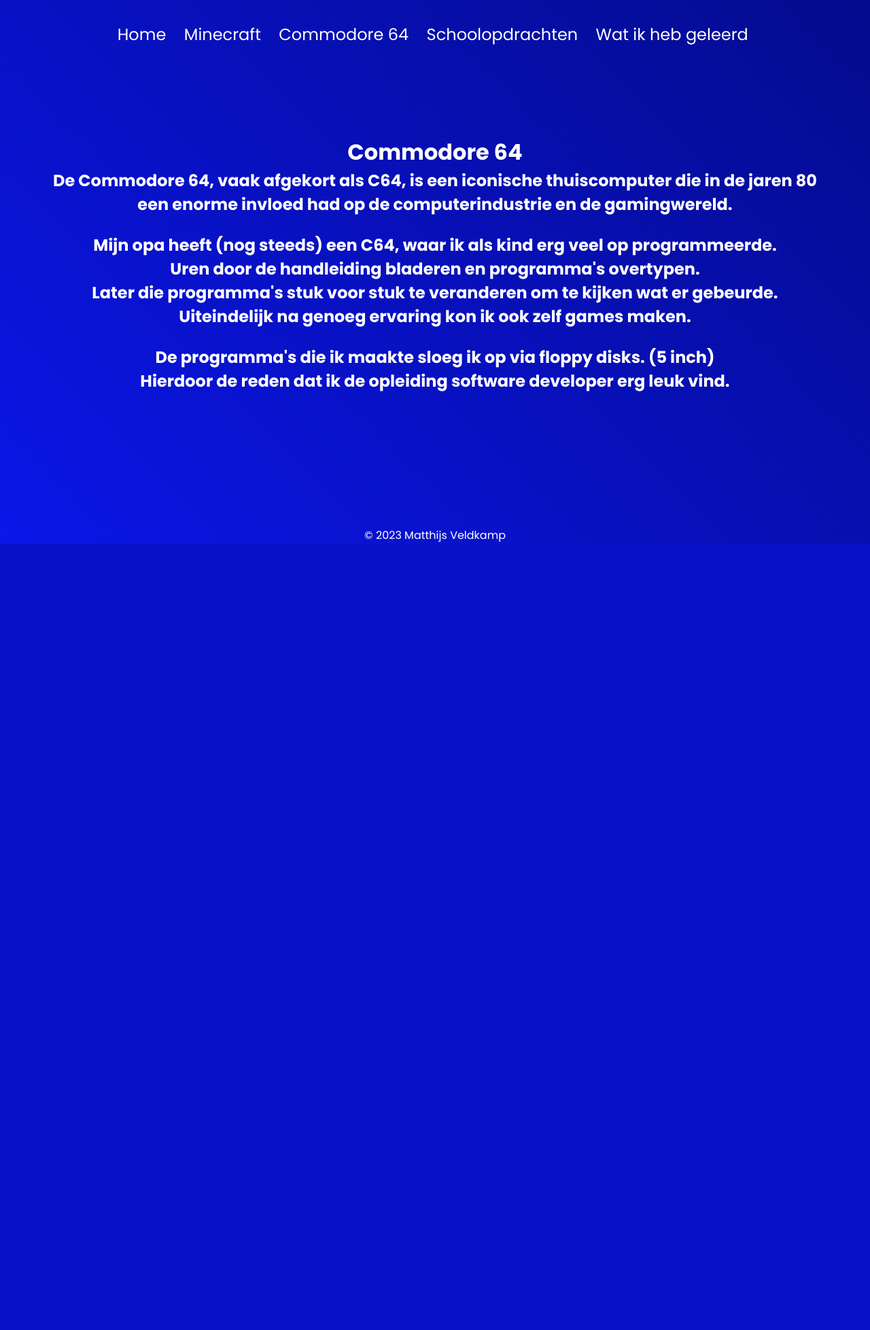
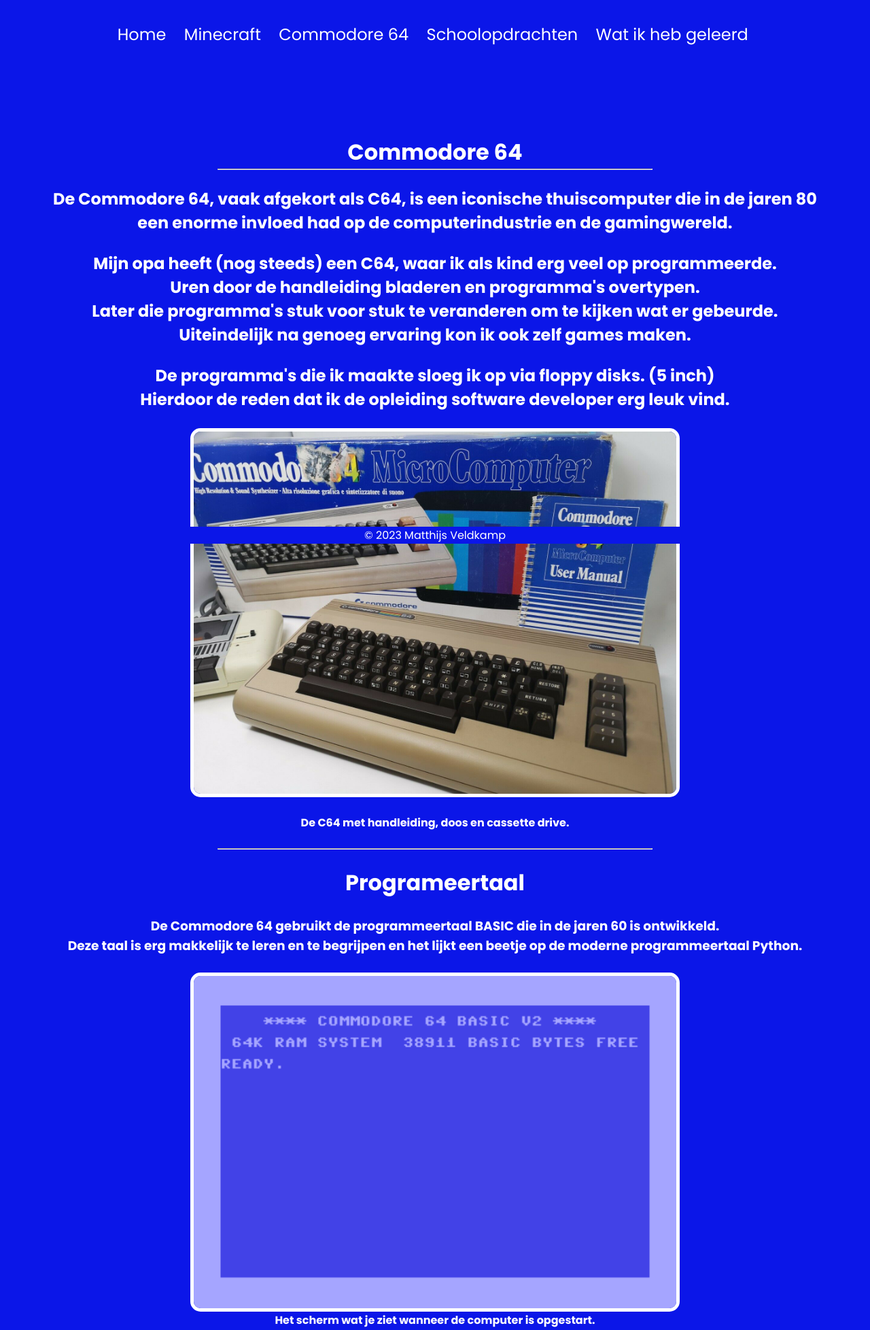
Before and after one commit to MatthijsVeldkamp/php, a PHP site: page /index.php?page=3 in a window 1280 px wide. Shown: the top 1957 px of the page at 68% size. Before the commit the page ends 800 px from the top, so only its background shows below. Run offline with PHP 8.4, Linux system fonts and the light colour scheme.

Commit message:
Commodore 64

```diff
--- a/Includes/Eindopdracht/content/1.php
+++ b/Includes/Eindopdracht/content/1.php
@@ -1,3 +1,3 @@
 <img id="myimg" src="content/download.png" width=500px height=auto alt="img">
 <h1>Welkom op mijn dynamische pagina!</h1>
-<h2>Deze pagina is gemaakt met php, html en css</h2>
+<h2>Deze pagina is gemaakt met php, html, css en JavaScript.</h2>
--- a/Includes/Eindopdracht/content/3.php
+++ b/Includes/Eindopdracht/content/3.php
@@ -1,4 +1,6 @@
 <h1>Commodore 64</h1>
+<hr width="50%">
+<br>
 <h2>De Commodore 64, vaak afgekort als C64, is een iconische thuiscomputer die in de jaren 80</h2>
 <h2>een enorme invloed had op de computerindustrie en de gamingwereld. </h2>
 <br>
@@ -9,3 +11,42 @@
 <br>
 <h2>De programma's die ik maakte sloeg ik op via floppy disks. (5 inch)</h2>
 <h2>Hierdoor de reden dat ik de opleiding software developer erg leuk vind.</h2>
+<br>
+<img width="720" src="C64.png" alt="C64 png">
+<br>
+<h4>De C64 met handleiding, doos en cassette drive.</h4>
+<br>
+<hr width="50%">
+<br>
+<h1>Programeertaal</h1>
+<br>
+<h3>De Commodore 64 gebruikt de programmeertaal BASIC die in de jaren 60 is ontwikkeld.</h3>
+<h3>Deze taal is erg makkelijk te leren en te begrijpen en het lijkt een beetje op de moderne programmeertaal Python.</h3>
+<br>
+<img width="720" src="C64.gif" alt="C64 gif">
+<h4>Het scherm wat je ziet wanneer de computer is opgestart.</h4>
+<br>
+<hr width="50%">
+<br>
+<h1>Voorbeelden van BASIC</h1>
+<br>
+<h3>10 PRINT "Hello World"</h3>
+<h3>20 GOTO 10</h3>
+<h3>Een super simpele loop waar de hele tijd "Hello world" word gezegd.</h3>
+<br>
+<hr width="12%">
+<br>
+<h3>10 INPUT "Wat is je naam?"; A$</h3>
+<h3>20 PRINT "Hallo "; A$</h3>
+<h3>De naam wat de gebruiker invult word opgeslagen als A</h3>
+<h3>Hierna word het geprint met de tekst "Hallo " ervoor.</h3>
+<br>
+<hr width="50%">
+<br>
+<h1>Hoe ik de taal heb geleerd.</h1>
+<br>
+<h3>De handleiding was een enorm hulpmiddel.</h3>
+<img width="720" src="guessing_game.jpg" alt="guessing_game">
+<h3>Dit soort programma's typte ik over op de C64.</h3>
+<h3>Uiteindelijk begreep ik variables en hoe ik moest rekenen met de C64. Enz, enz</h3>
+<h3>Door online handleidingen die vaak in het Engels stonden werd mijn Engels ook beter en beter.</h3>
--- a/Includes/Eindopdracht/index.php
+++ b/Includes/Eindopdracht/index.php
@@ -43,5 +43,6 @@
         // copyright
         include("content/footer.php");
     ?>
+    <script defer src="script.js"></script>
 </body>
 </html>
--- /dev/null
+++ b/Includes/Eindopdracht/script.js
@@ -0,0 +1,10 @@
+window.transitionToPage = function(href) {
+    document.querySelector('body').style.opacity = 0
+    setTimeout(function() {
+        window.location.href = href
+    }, 500)
+}
+
+document.addEventListener('DOMContentLoaded', function(event) {
+    document.querySelector('body').style.animation = 'fadeIn 0.5s'
+})
--- a/Includes/Eindopdracht/style.css
+++ b/Includes/Eindopdracht/style.css
@@ -2,11 +2,28 @@
 *
 {
     color: #FFF;
-    background: linear-gradient(45deg, #0b16e8, #040b8d) repeat center center fixed;
+    background: #0b16e8;
     margin: 0;
     padding: 0;
     box-sizing: border-box;
     font-family: 'Poppins', sans-serif;
+}
+@keyframes fadeIn
+{
+    0%
+    {
+        transform: translateY(100px);
+        opacity: 0;
+    }
+    100%
+    {
+        transform: translateY(0);
+        opacity: 1;
+    }
+}
+body
+{
+    transition: opacity .5s;
 }
 .container
 {
@@ -17,11 +34,13 @@
     flex-direction: column;
     justify-content: center;
     align-items: center;
+    background: #00000000;
 }
 .content
 {
     align-items: center;
     justify-content: center;
+    background: #00000000;
 }
 .links
 {
@@ -30,6 +49,7 @@
     justify-content: center;
     align-items: center;
     height: 100px;
+    background: #00000000;
 }
 .links a
 {
@@ -53,8 +73,18 @@
 }
 .footer
 {
+    opacity: 0;
+    animation: fadeIn 1s cubic-bezier(0.075, 0.82, 0.165, 1) forwards;
+    animation-delay: 500ms;
     position: fixed;
     bottom: 0;
     width: 100%;
     text-align: center;
+    background: #00000000;
 }
+img
+{
+    border-radius: 15px;
+    border: 5px solid #ffffff;
+    background: #00000rgba(0, 0, 0, 0.425)
+}
```
Also changed, not shown: Includes/Eindopdracht/content/2.php (+16 -0 lines), Includes/Eindopdracht/C64.gif (added), Includes/Eindopdracht/C64.png (added), Includes/Eindopdracht/guessing_game.jpg (added).
